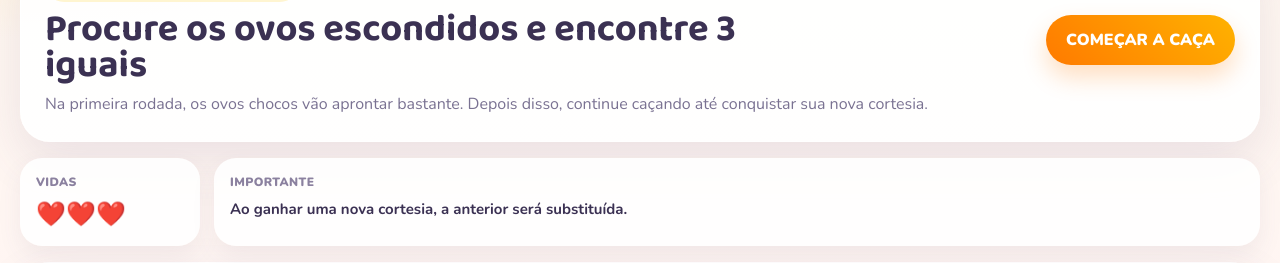
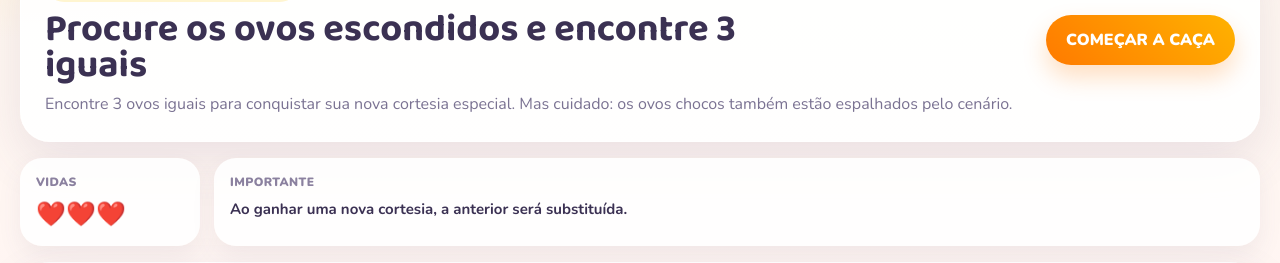
Before and after one commit to cvmontealto2019-ctrl/Raspadinha, a Flask app: template templates/game.html in a window 1280 px wide. Shown: the part 183-446 px from the top of the page. Run offline with Flask 3, Linux system fonts and the light colour scheme; the template is opened without the code that fills it, so the values that code supplies are empty.

Commit message:
Update game.html

```diff
--- a/templates/game.html
+++ b/templates/game.html
@@ -39,8 +39,8 @@
         <span class="bp-badge">CAMPANHA ESPECIAL DE PÁSCOA</span>
         <h2>Procure os ovos escondidos e encontre 3 iguais</h2>
         <p>
-          Na primeira rodada, os ovos chocos vão aprontar bastante.
-          Depois disso, continue caçando até conquistar sua nova cortesia.
+          Encontre 3 ovos iguais para conquistar sua nova cortesia especial.
+          Mas cuidado: os ovos chocos também estão espalhados pelo cenário.
         </p>
       </div>
 
@@ -103,7 +103,8 @@
       <h3 id="bp-result-title">Parabéns!</h3>
       <div id="bp-result-message" class="bp-result-message"></div>
       <p class="bp-result-note">
-        Essa cortesia especial é válida para o fechamento de um novo contrato com o Biruta Park.
+        A cortesia será válida apenas para fechar uma nova festa nos pacotes:
+        <strong>Gourmet, Cheff, Biruta ou Birutinha</strong>.
       </p>
 
       <div class="bp-result-actions">
```
